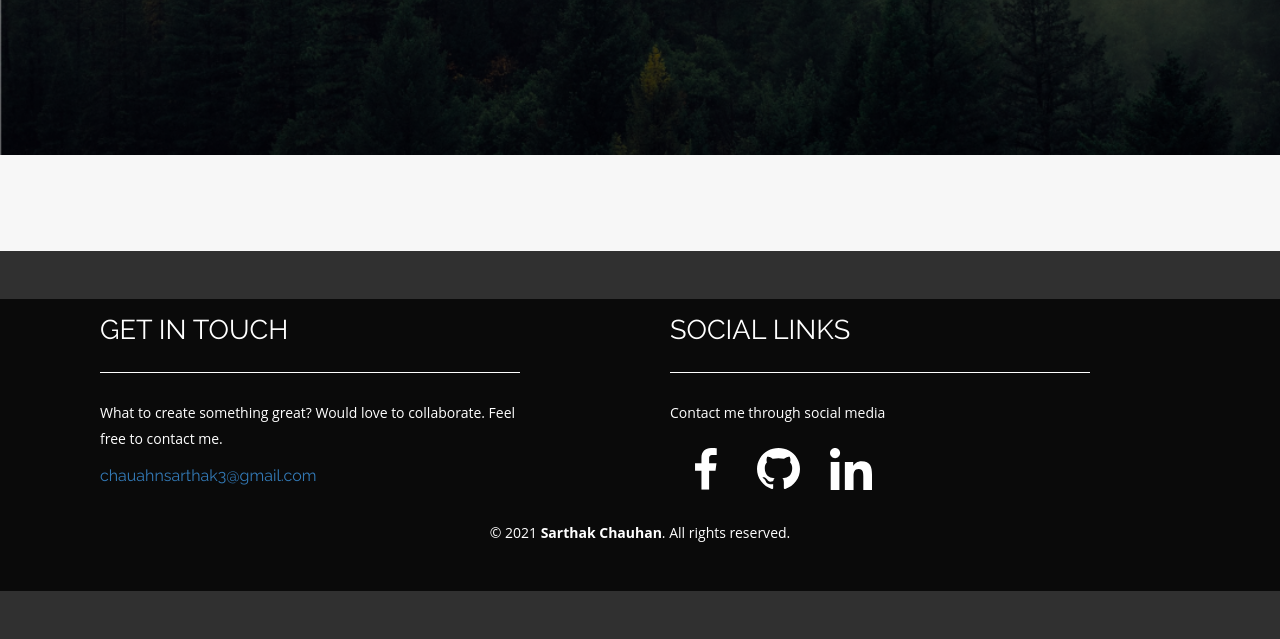
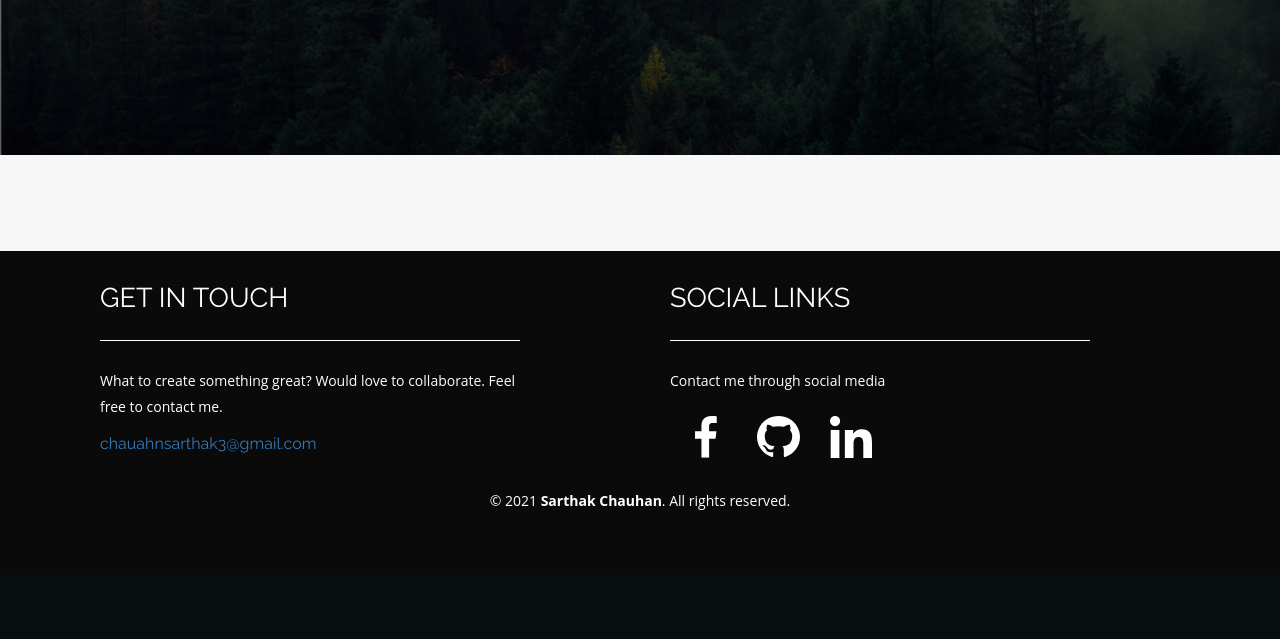
Before and after one commit to Sar1hak/portfolio, a Flask app: template templates/home.html in a window 1280 px wide. Shown: the part 529-1168 px from the top of the page. After the commit the page ends 1039 px from the top, so only its background shows below. Run offline with Flask 2, Linux system fonts and the light colour scheme; the template is opened without the code that fills it, so the values that code supplies are empty; parts of the project's set-up code (start-up, migrations or seed data) failed here and were passed over; some libraries are stand-ins or nearby versions.

Commit message:
fixed footer

```diff
--- a/static/css/style.css
+++ b/static/css/style.css
@@ -609,8 +609,8 @@
 }
 /*--footer--*/
 .footer {
-    background: #303030;
-    padding: 3em 0;
+    background: #0a0a0a;
+    padding: 1em 0;
     margin-top: 3em;
 }
 .footer h6 {
```
